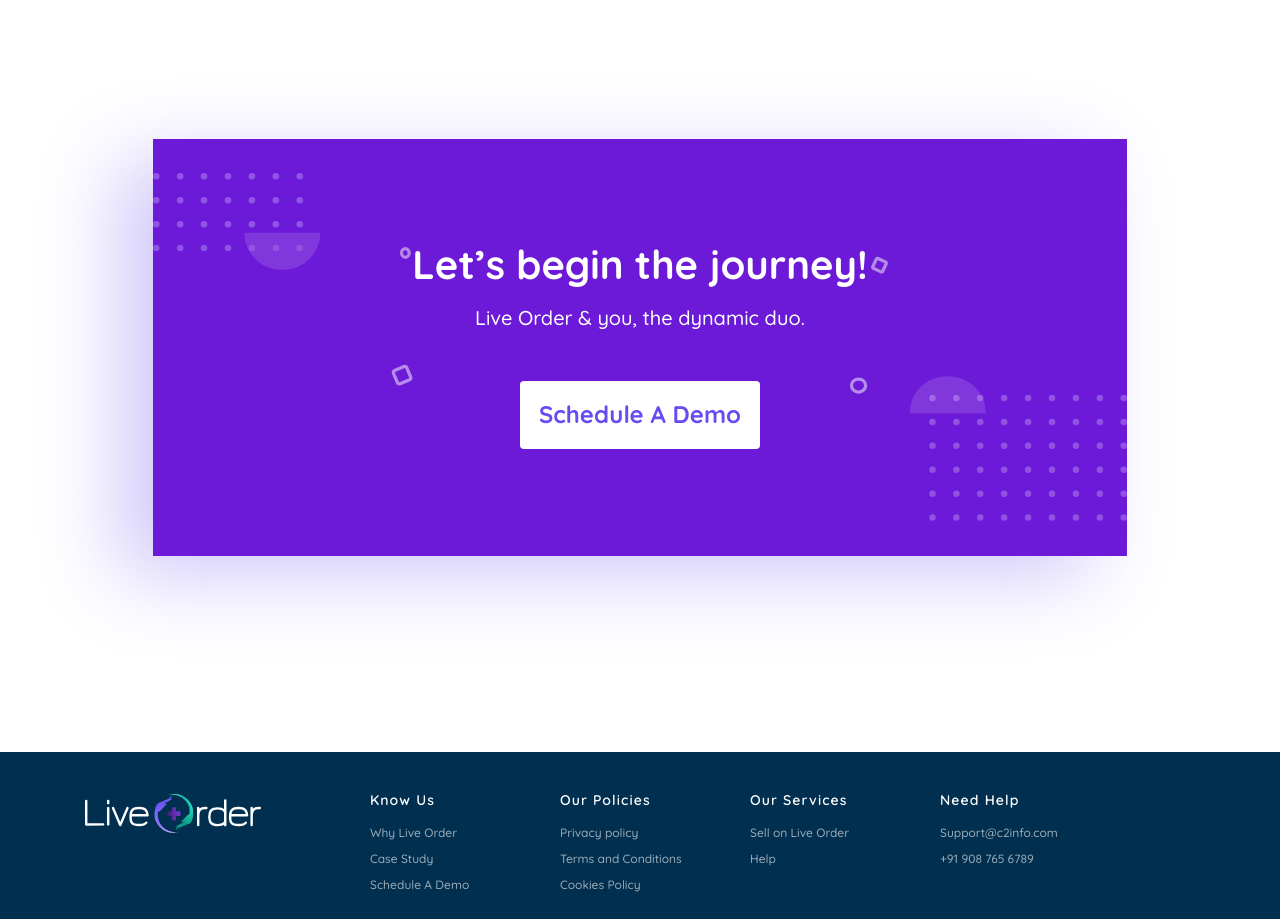
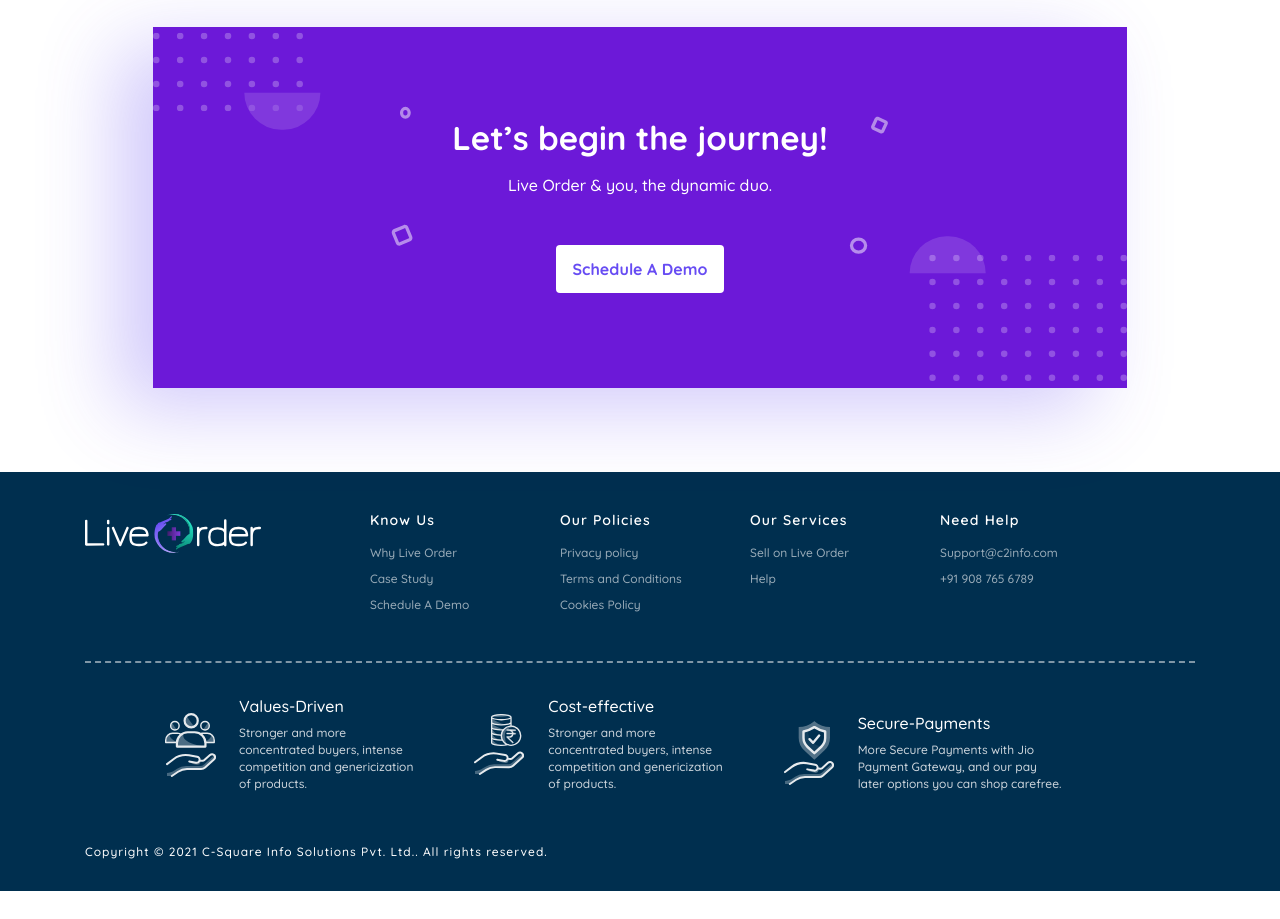
Before and after one commit to ssekaran4u/liveorder3.0-react-pre, a React (Create React App) app: page / in a window 1280 px wide. Shown: the part 3820-4739 px from the top of the page. After the commit the page ends 4711 px from the top, so only its background shows below. Built offline with nearby package versions, Linux system fonts and the light colour scheme.

Commit message:
letsstartsection css fix

```diff
--- a/src/Components/LetsStartSection/LetsStartSection.css
+++ b/src/Components/LetsStartSection/LetsStartSection.css
@@ -83,7 +83,8 @@
 }
 
 .LetsStartSection.on_scroll {
-  height: 100vh;
+  height: 65vh;
+  /* height: 100vh; */
   display: flex;
   align-items: center;
   justify-content: center;
@@ -124,7 +125,7 @@
   z-index: 1000;
 }
 
-.LetsStartSection.on_scroll .LetsStartSectionCard h3 {
+/* .LetsStartSection.on_scroll .LetsStartSectionCard h3 {
   font-size: 40px !important;
 }
 .LetsStartSection.on_scroll .LetsStartSectionCard p {
@@ -135,7 +136,7 @@
   font-size: 24px !important;
   width: 240px !important;
   height: 68px !important;
-}
+} */
 
 .LetsStartSection.on_scroll .LetsStartSectionCard .purple-blob2,
 .LetsStartSection.on_scroll .LetsStartSectionCard .green-circle,
```
